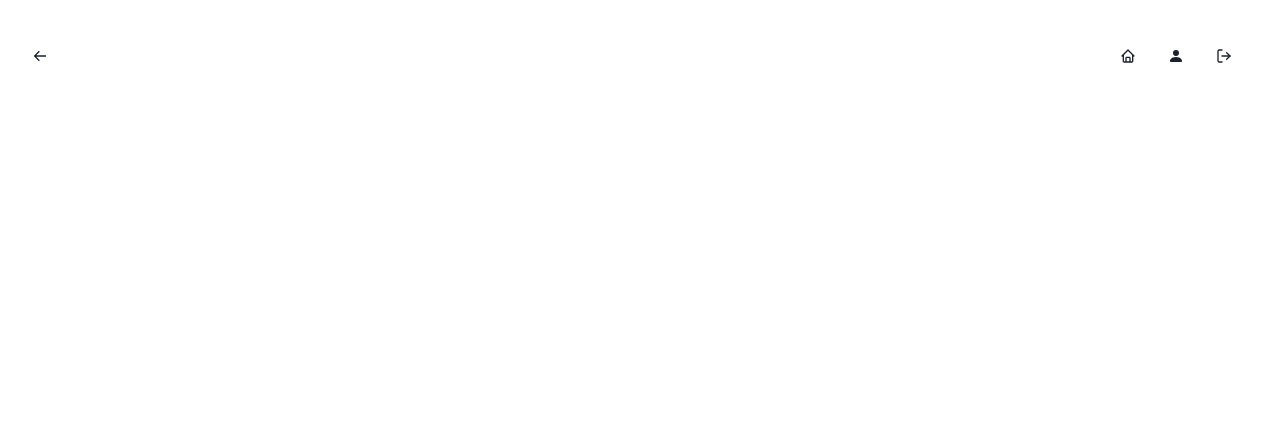
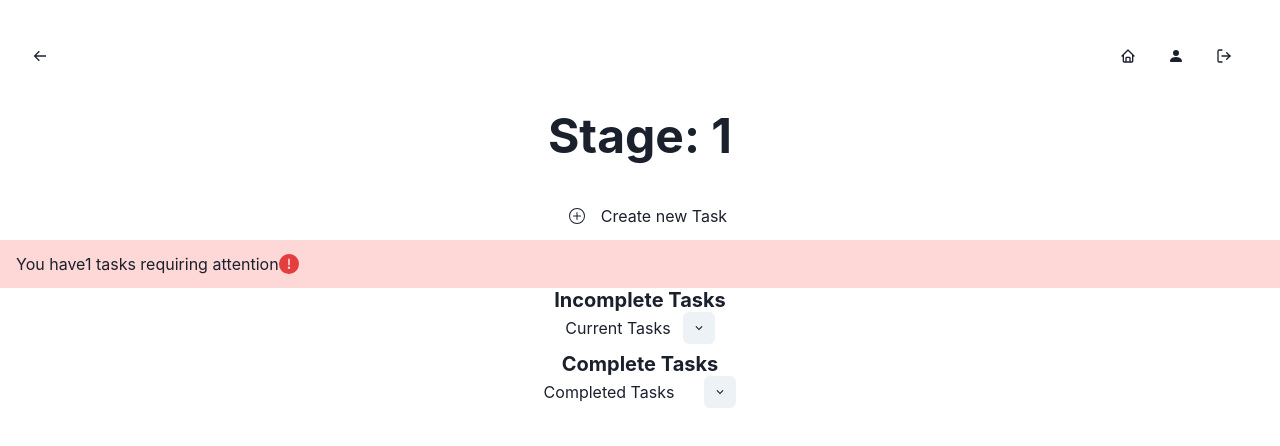
Before and after one commit to QuentinHS/full-stack-app-coder-academy, a React (Vite) app in the folder client/: page /tradieTask in a window 1280 px wide. Before the commit this address had no page. Shown: the top 446 px of the page. Built offline with nearby package versions, Linux system fonts and the light colour scheme.

Commit message:
Created TradieTask page

```diff
--- a/client/src/App.jsx
+++ b/client/src/App.jsx
@@ -2,7 +2,7 @@ import { BrowserRouter, Routes, Route } from "react-router-dom"
 import { useReducer, useState } from 'react'
 import Stage from './components/Stage'
 import Trade from './components/Trade'
-import Task from './components/PMTask'
+import PMTask from './components/PMTask'
 import User from './components/User'
 import Nav from './components/Nav'
 import Home from './components/Home'
@@ -15,6 +15,7 @@ import projectReducer from "./reducers/projectReducer"
 import projectContext from "./context/projectContext"
 import TradeProdvider from "./components/TradeProviders"
 import NewProject from "./components/NewProject"
+import TradieTask from "./components/TradieTask"
 
 function App() {
   const [projectState, projectDispatch] = useReducer(projectReducer, [])
@@ -35,7 +36,8 @@ function App() {
           <Route path="/User" element={<User  /> } />
           <Route path="/stage" element={<Stage /> } />
           <Route path="/tradeProviders" element={<TradeProdvider /> } />
-          <Route path="/task" element={<Task /> } />
+          <Route path="/pmtask" element={<PMTask /> } />
+          <Route path="/tradieTask" element={<TradieTask /> } />
           {/*
 
           <Trade />
--- /dev/null
+++ b/client/src/components/TradieTask.jsx
@@ -0,0 +1,55 @@
+import React from "react";
+import { Center, Icon,  Heading, IconButton, Alert, AlertDescription, AlertIcon  } from '@chakra-ui/react'
+import { BsTrash, BsPlusCircle } from 'react-icons/bs'
+import{ Link } from 'react-router-dom'
+import CurrentTasksList from "./CurrentTasksList";
+import PastTasksList from "./PastTasksList";
+
+const stageNum = [{stage: [1, 2, 3, 4, 5, 6]}]
+const stageInfo = [{incompleteTask: []}, {completeTask: []}]
+const currentUserRole = "PM"
+const allTasks = ["foo"]
+
+const TradieTask = () => {
+    return(
+        <div>
+            <Center mb="2rem">
+                <Heading size='2xl'>Stage: {stageNum[0].stage[0]}</Heading>
+            </Center>
+            {currentUserRole === 'PM' &&
+                <>
+                    <Center>
+                            <Icon m="1rem" as={BsPlusCircle} />
+                            <Link to="/">  Create new Task </Link>
+                    </Center>
+
+                    <Center>
+                        {/* <TasksToApprove tasksList={needApproval}/> */}
+                    </Center>
+                </>
+            }
+            <Center>
+                <Alert status='error'>
+                    <AlertDescription>You have
+                        {currentUserRole === 'PM' ? 1 : null} tasks requiring attention </AlertDescription>
+                    <AlertIcon />
+                </Alert>
+            </Center>
+            <Center>
+                <Heading size='md'>Incomplete Tasks</Heading>
+            </Center>
+           <Center>
+               <CurrentTasksList tasksList={allTasks} />
+            </Center>
+
+            <Center>
+                <Heading size='md'>Complete Tasks</Heading>
+            </Center>
+           <Center>
+               <PastTasksList tasksList={allTasks} />
+           </Center>
+        </div>
+    )
+}
+
+export default TradieTask
```
